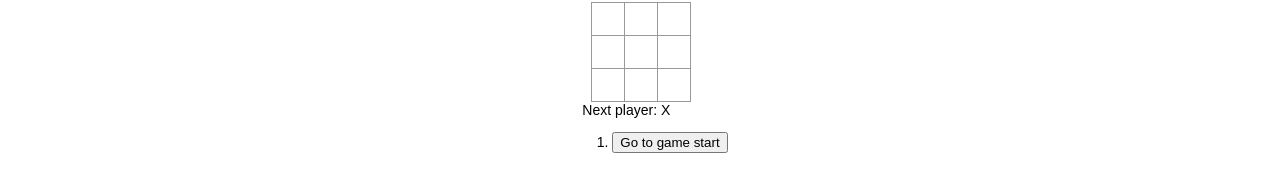
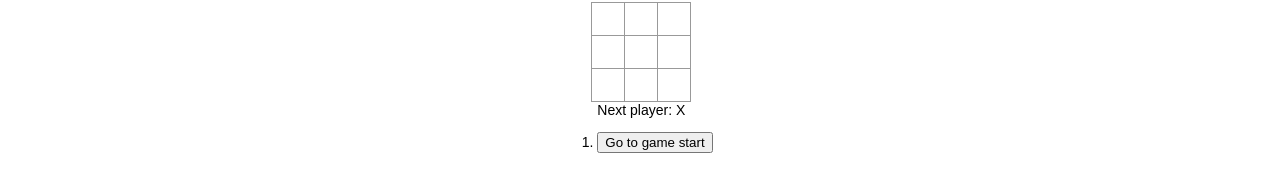
Before and after one commit to dsaludares/tic-tac-react, a React (Create React App) app: page / in a window 1280 px wide. Shown: the part 244-436 px from the top of the page. Built offline with nearby package versions, Linux system fonts and the light colour scheme.

Commit message:
Adjust padding on list

```diff
--- a/src/index.css
+++ b/src/index.css
@@ -5,7 +5,7 @@ body {
 }
 
 ol, ul {
-  padding-left: 30px;
+  padding-left: 0px;
 }
 
 .board-row:after {
```
